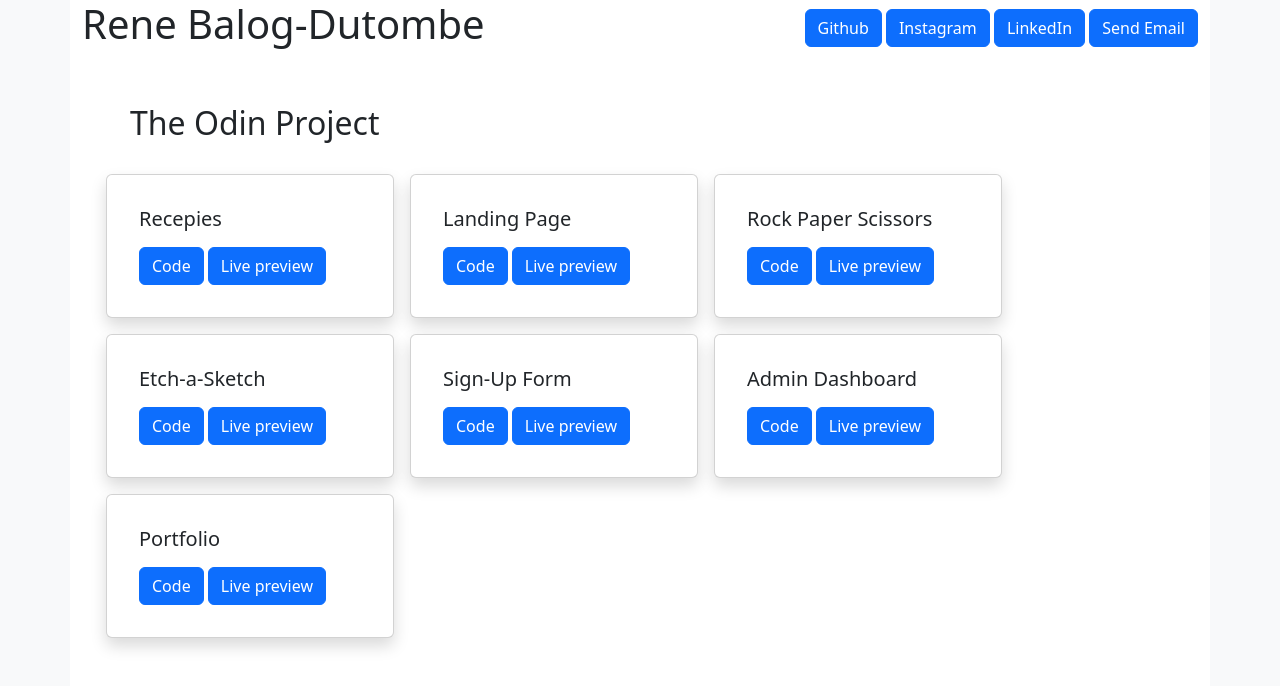
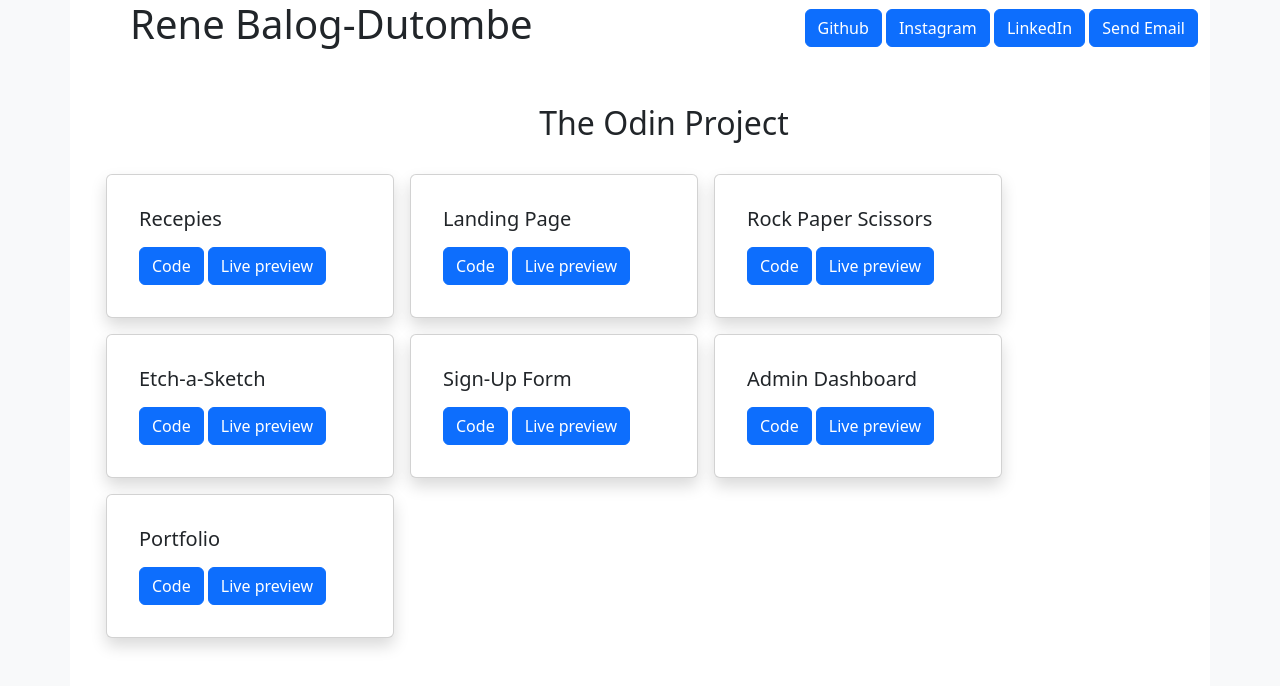
Before and after one commit to balogdrene/portfolio, a plain HTML site: page index.html in a window 1280 px wide. Drawn offline with nearby package versions, Linux system fonts and the light colour scheme.

Commit message:
text alignment changed

```diff
--- a/index.html
+++ b/index.html
@@ -15,7 +15,7 @@
     <div class="container bg-white vh-100">
         <header
             class="d-flex align-items-center justify-content-xl-between justify-content-lg-center justify-content-center justify-content-md-center justify-content-sm-center flex-wrap">
-            <h1>Rene Balog-Dutombe</h1>
+            <h1 class="ps-lg-5">Rene Balog-Dutombe</h1>
             <div id="contacts">
                 <a class="btn btn-primary" href="https://github.com/balogdrene">Github</a>
                 <a class="btn btn-primary" href="https://www.instagram.com/ranekmusic/">Instagram</a>
@@ -25,7 +25,7 @@
             </div>
         </header>
         <div id="the-odin-project" class="">
-            <h2 class="ps-5 mt-5">The Odin Project</h2>
+            <h2 class="ps-5 mt-5 text-center">The Odin Project</h2>
             <div id="the-odin-project-cards"
                 class="d-flex justify-content-lg-start justify-content-center align-content-center gap-3 flex-wrap p-4">
                 <div class="card shadow p-3 bg-body rounded" style="width: 18rem;">
```
